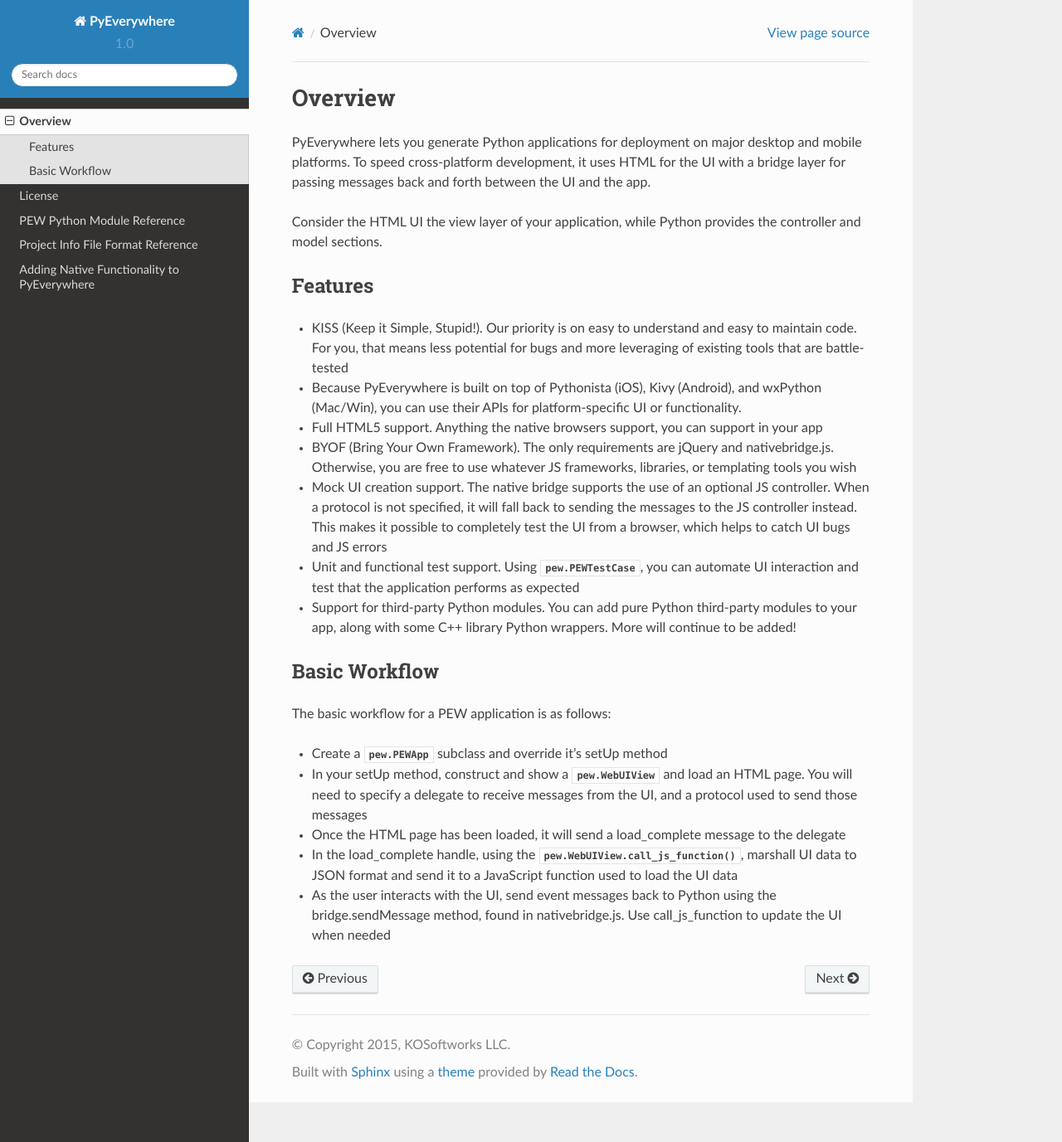
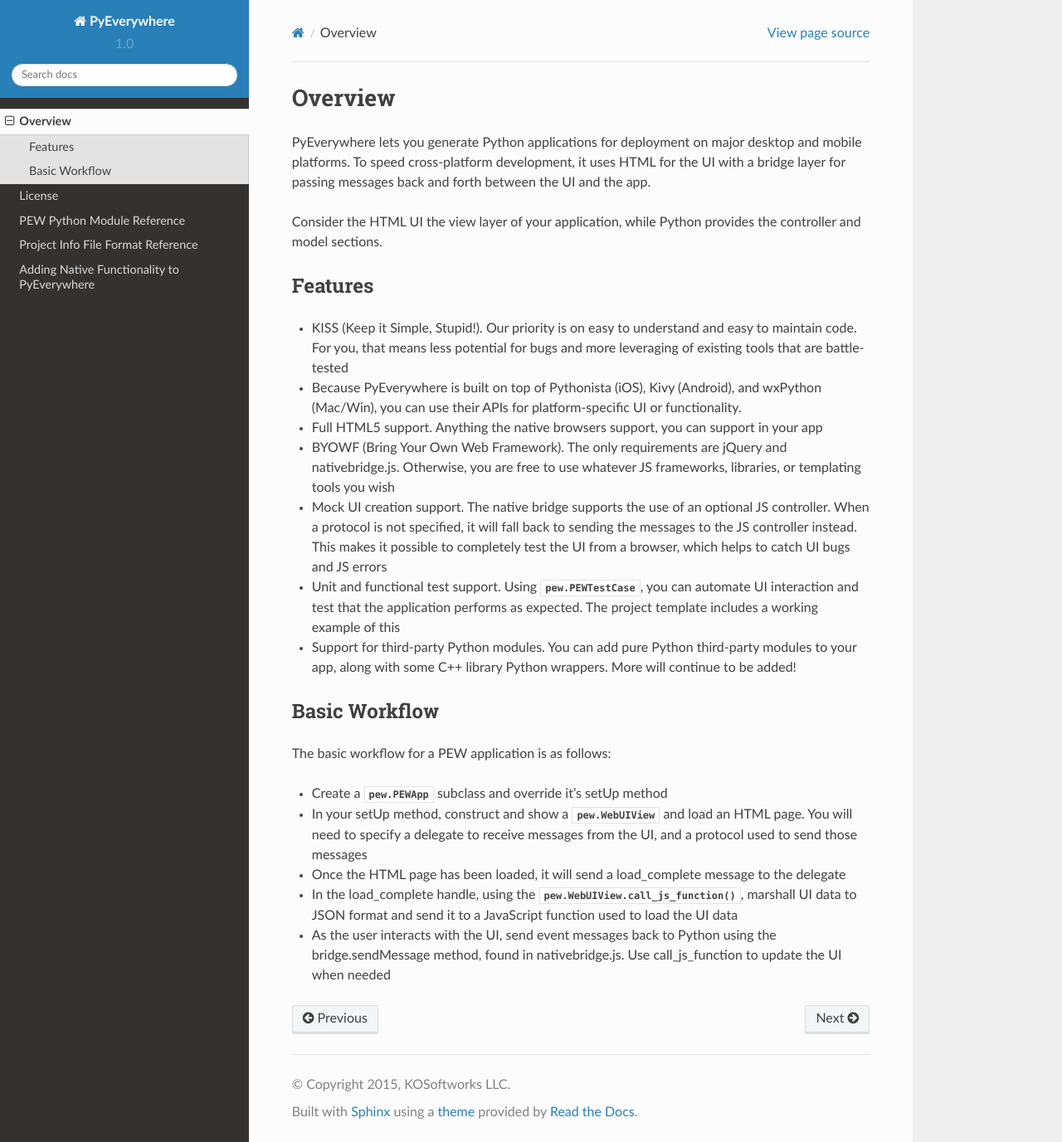
Before and after one commit to kollivier/pyeverywhere, a Sphinx documentation site: the page built from docs/source/overview.rst, in a window 1280 px wide and 1377 px high. Shown: the whole window at 83% size. Built offline with Sphinx 7.4.7 and the Read the Docs theme 2.0.0, drawn with Linux system fonts in a browser that asks for light colours.

Commit message:
Clarify a couple points in the overview, and add docs for the start_coverage_tests function after moving it out of the PEWTestRunner class.

```diff
--- a/docs/source/overview.rst
+++ b/docs/source/overview.rst
@@ -17,13 +17,13 @@
 * Because PyEverywhere is built on top of Pythonista (iOS), Kivy (Android), and wxPython (Mac/Win),
   you can use their APIs for platform-specific UI or functionality.
 * Full HTML5 support. Anything the native browsers support, you can support in your app
-* BYOF (Bring Your Own Framework). The only requirements are jQuery and nativebridge.js.
+* BYOWF (Bring Your Own Web Framework). The only requirements are jQuery and nativebridge.js.
   Otherwise, you are free to use whatever JS frameworks, libraries, or templating tools you wish
 * Mock UI creation support. The native bridge supports the use of an optional JS controller. When
   a protocol is not specified, it will fall back to sending the messages to the JS controller instead.
   This makes it possible to completely test the UI from a browser, which helps to catch UI bugs and JS errors
 * Unit and functional test support. Using :class:`pew.PEWTestCase`, you can automate UI interaction and
-  test that the application performs as expected
+  test that the application performs as expected. The project template includes a working example of this
 * Support for third-party Python modules. You can add pure Python third-party modules to your app, along with
   some C++ library Python wrappers. More will continue to be added!
 
--- a/docs/source/pew.rst
+++ b/docs/source/pew.rst
@@ -27,6 +27,8 @@
 
 .. automodule:: pew.test
 
+.. autofunction:: pew.test.start_coverage_tests
+
 PEWTestCase
 +++++++++++
 .. autoclass:: pew.test.PEWTestCase
```
